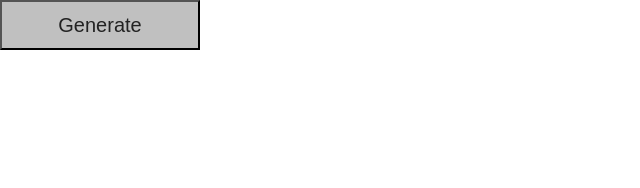
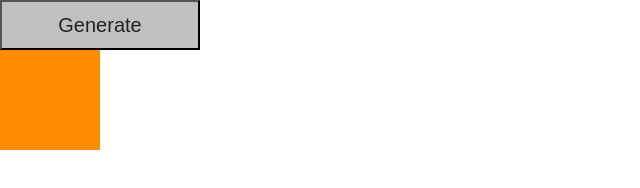
Before and after one commit to gasparpeter/Learning-javascript, a plain HTML site: page index.html in a window 1280 px wide. Both pictures are taken after a click on the button "Generate". Shown: the whole page, without its empty margins (0-640 px from the left). Drawn offline with Linux system fonts and the light colour scheme.

Commit message:
- the generator is working

```diff
--- a/script.js
+++ b/script.js
@@ -4,10 +4,11 @@ let btn = document.getElementById("btn");
 function generateItems() {
     let ul = document.createElement("ul");
 
-    for (let i = 0; i < 10; i++ ) {
+    for (let i = 0; i < 1; i++ ) {
         let li = document.createElement("li");
         ul.appendChild(li);
     }
+    document.body.appendChild(ul);
 }
 
 btn.addEventListener("click", generateItems);
--- a/style.css
+++ b/style.css
@@ -10,7 +10,8 @@ li {
     text-align: center;
     line-height: 100px;
     font-size: 25px;
-    margin: 2px;
+    margin: 5px;
+    background-color: darkorange;
 }
 
 #btn {
```
